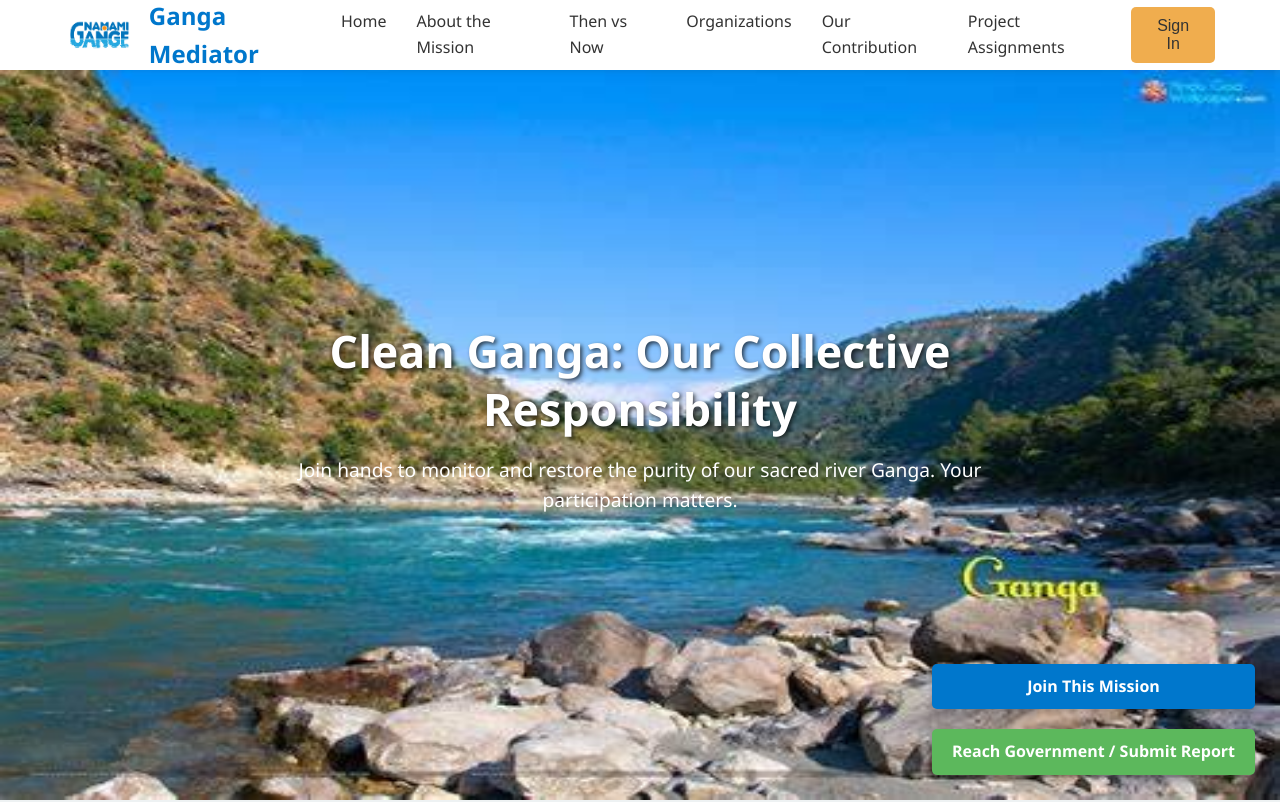
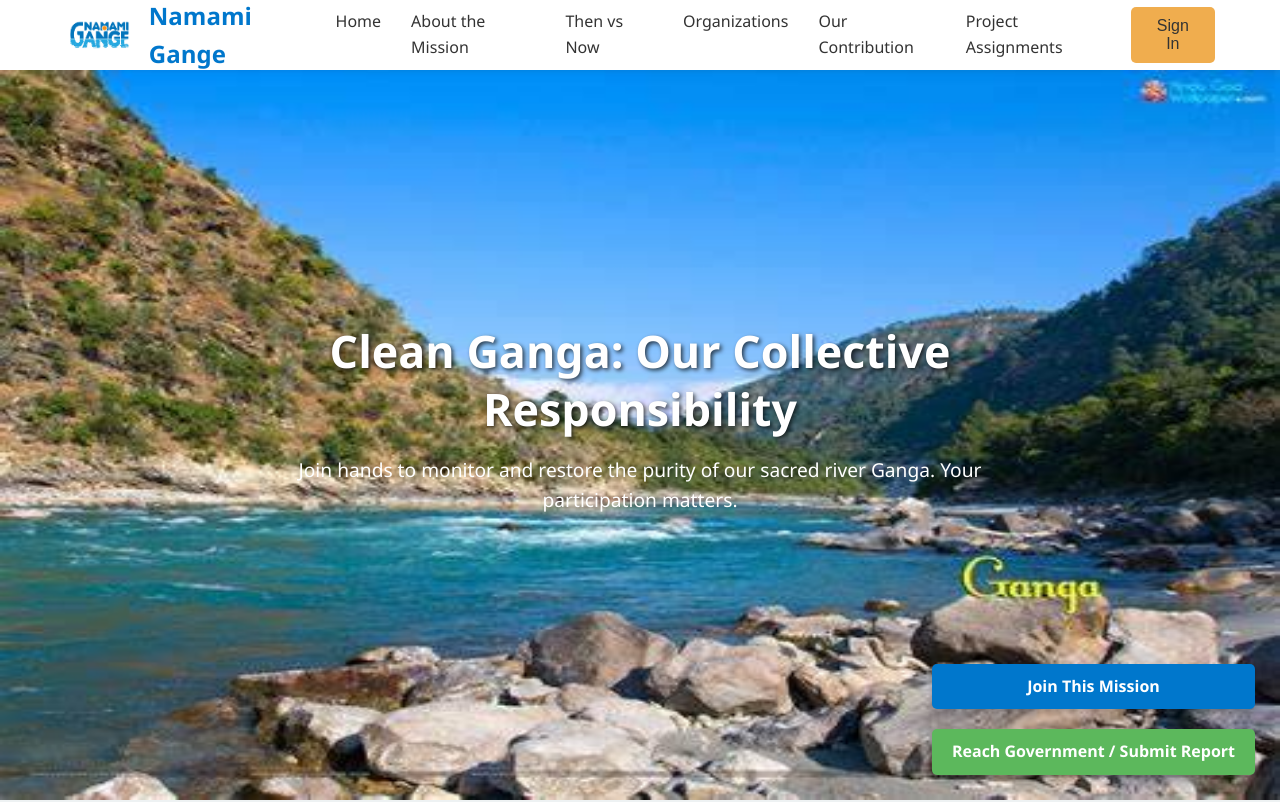
Before and after one commit to Paansh-1/eaa, a website: page index.html in a window 1280 px wide. Shown: the top 802 px of the page. Drawn offline with Linux system fonts and the light colour scheme.

Commit message:
Update index.html

```diff
--- a/index.html
+++ b/index.html
@@ -14,7 +14,7 @@
         <nav>
             <div class="logo">
                 <img src="Namami Gange Logo_English.jpg">
-                <span>Ganga Mediator</span>
+                <span>Namami Gange</span>
             </div>
             <ul class="nav-links">
                 <li><a href="index.html">Home</a></li>
```
